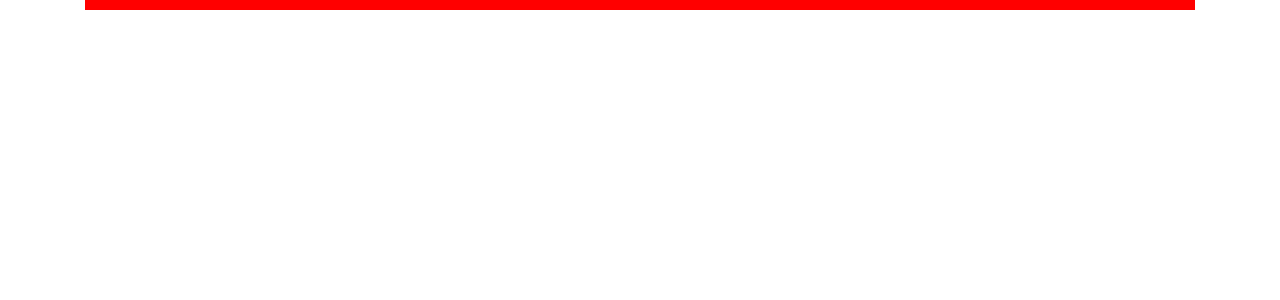
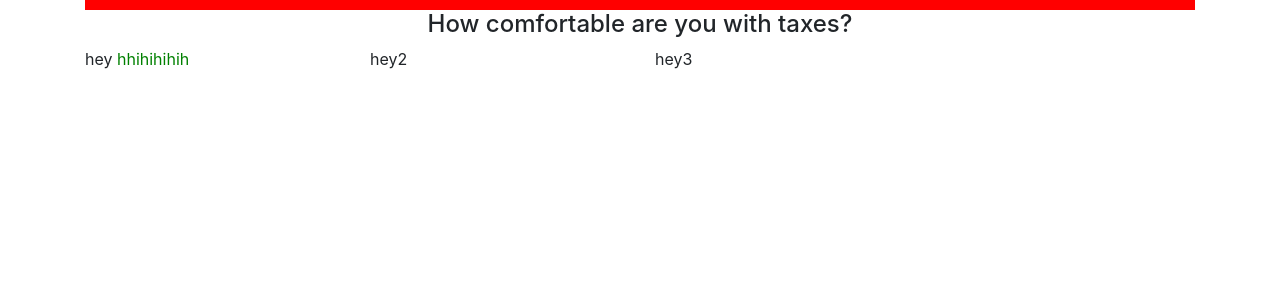
Before and after one commit to onlysolace/TaxFiler, a Vue app in the folder frontend/: page / in a window 1280 px wide. Shown: the top 300 px of the page. Built offline with nearby package versions, Linux system fonts and the light colour scheme.

Commit message:
Expanded Skeleton

```diff
--- a/frontend/package.json
+++ b/frontend/package.json
@@ -12,7 +12,8 @@
     "bootstrap-vue": "^2.0.0-rc.19",
     "core-js": "^2.6.5",
     "jquery": "^3.4.0",
-    "vue": "^2.6.10"
+    "vue": "^2.6.10",
+    "vuex": "^3.1.0"
   },
   "devDependencies": {
     "@vue/cli-plugin-babel": "^3.6.0",
@@ -21,6 +22,8 @@
     "babel-eslint": "^10.0.1",
     "eslint": "^5.16.0",
     "eslint-plugin-vue": "^5.0.0",
+    "sass": "^1.19.0",
+    "sass-loader": "^7.1.0",
     "vue-template-compiler": "^2.5.21"
   },
   "eslintConfig": {
--- a/frontend/src/App.vue
+++ b/frontend/src/App.vue
@@ -4,6 +4,10 @@
       <div class="col">
         <progress-bar></progress-bar>
       </div>
+    </div>
+
+    <div class="row">
+      <component :is="active_panel"></component>
     </div>
   </div>
 </template>
@@ -18,8 +22,11 @@
     ProgressBar,
     TaxProficiencyPanel
   },
-  data:{
-    theme:'minimalist'
+  data() {
+    return {
+      theme: 'minimalist',
+      active_panel: 'TaxProficiencyPanel'
+    }
   },
   methods:{
 
--- /dev/null
+++ b/frontend/src/components/form/FormTitle.vue
@@ -0,0 +1,16 @@
+<template>
+    <h4 class="form-title"><slot></slot></h4>
+</template>
+
+<script>
+    export default {
+        name: "form-title",
+        props:{
+            title: String
+        }
+    }
+</script>
+
+<style scoped>
+
+</style>
--- a/frontend/src/components/panel/TaxProficiencyPanel.vue
+++ b/frontend/src/components/panel/TaxProficiencyPanel.vue
@@ -1,8 +1,15 @@
 <template>
-    <div class="panel">
+    <div class="panel col">
+        <div class="row">
+            <form-title class="col justify-content-center d-flex">
+            How comfortable are you with taxes?
+            </form-title>
+        </div>
         <div class="row">
             <div class="col-sm-6 col-md-4 col-lg-3">
-                <div class="item">hey</div>
+                <div class="item">hey
+                    <span class="test">hhihihihih</span>
+                </div>
             </div>
             <div class="col-sm-6 col-md-4 col-lg-3">
                 <div class="item">hey2</div>
@@ -15,17 +22,20 @@
 </template>
 
 <script>
+    import FormTitle from '../form/FormTitle'
     export default {
-        name: "tax-proficiency-panel"
+        name: "tax-proficiency-panel",
+        components: {FormTitle}
     }
 </script>
 
-<style scoped>
+<style scoped lang="scss">
     .item{
         height:300px;
         width:300px;
 
-
-
+        .test{
+            color:green;
+        }
     }
 </style>
--- a/frontend/src/main.js
+++ b/frontend/src/main.js
@@ -1,13 +1,16 @@
 import Vue from 'vue'
 import App from './App.vue'
+import store from './store'
 require('bootstrap/dist/js/bootstrap')
 require('bootstrap/dist/css/bootstrap-grid.css')
 require('bootstrap/dist/css/bootstrap-reboot.css')
 require('bootstrap/dist/css/bootstrap.css')
 require('jquery')
 
+
 Vue.config.productionTip = false
 
 new Vue({
   render: h => h(App),
+  store,
 }).$mount('#app')
--- /dev/null
+++ b/frontend/src/store.js
@@ -0,0 +1,16 @@
+import Vue from 'vue'
+import Vuex from 'vuex'
+
+Vue.use(Vuex);
+
+export default new Vuex.Store({
+    state: {
+        key:'hello'
+    },
+    mutations: {
+
+    },
+    actions: {
+
+    }
+})
```
Also changed, not shown: frontend/src/components/form/Option.vue (added, +15 -0 lines), frontend/src/assets/icons.svg (added), 1 other file (tests, documents, lock files or other folders).
